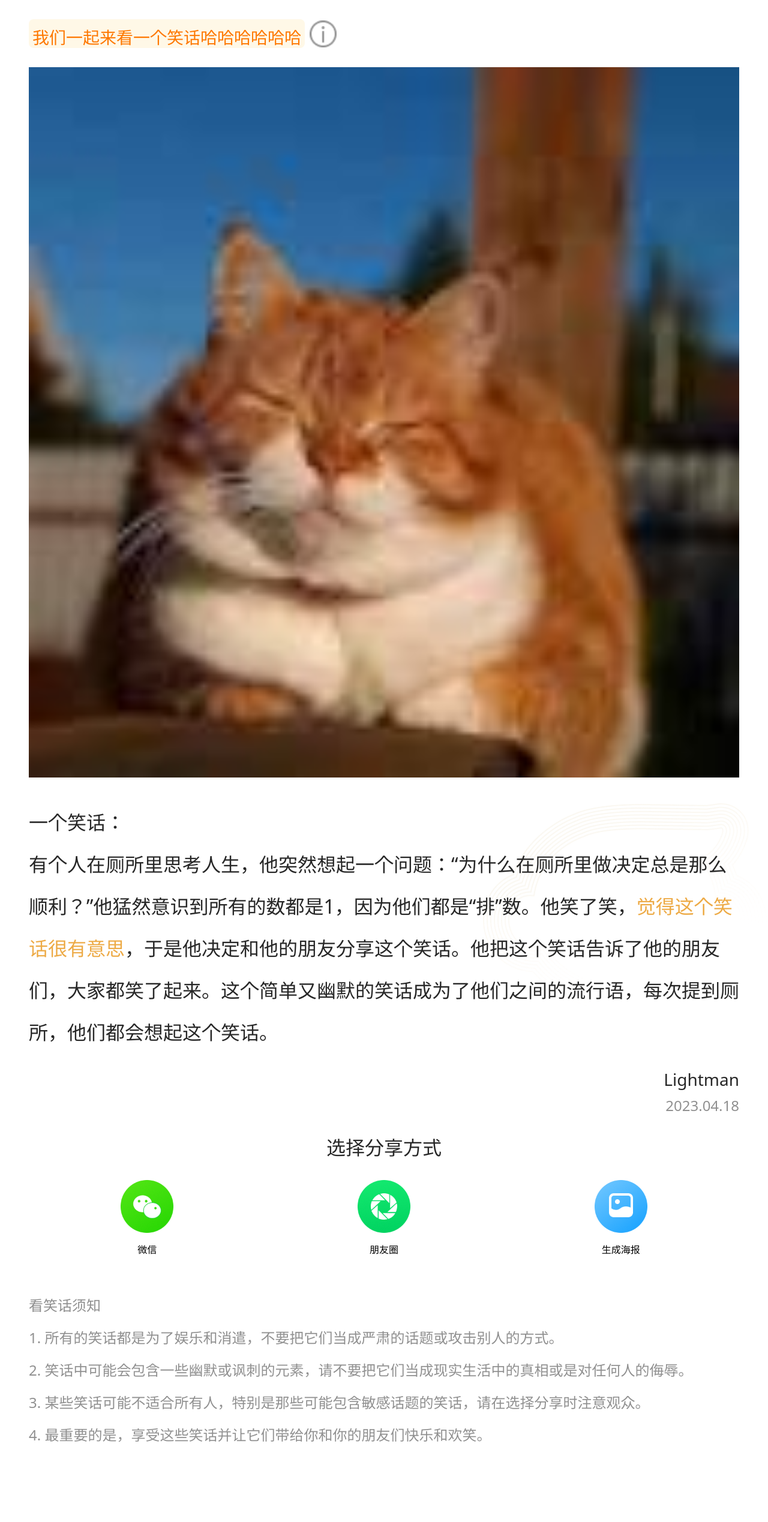
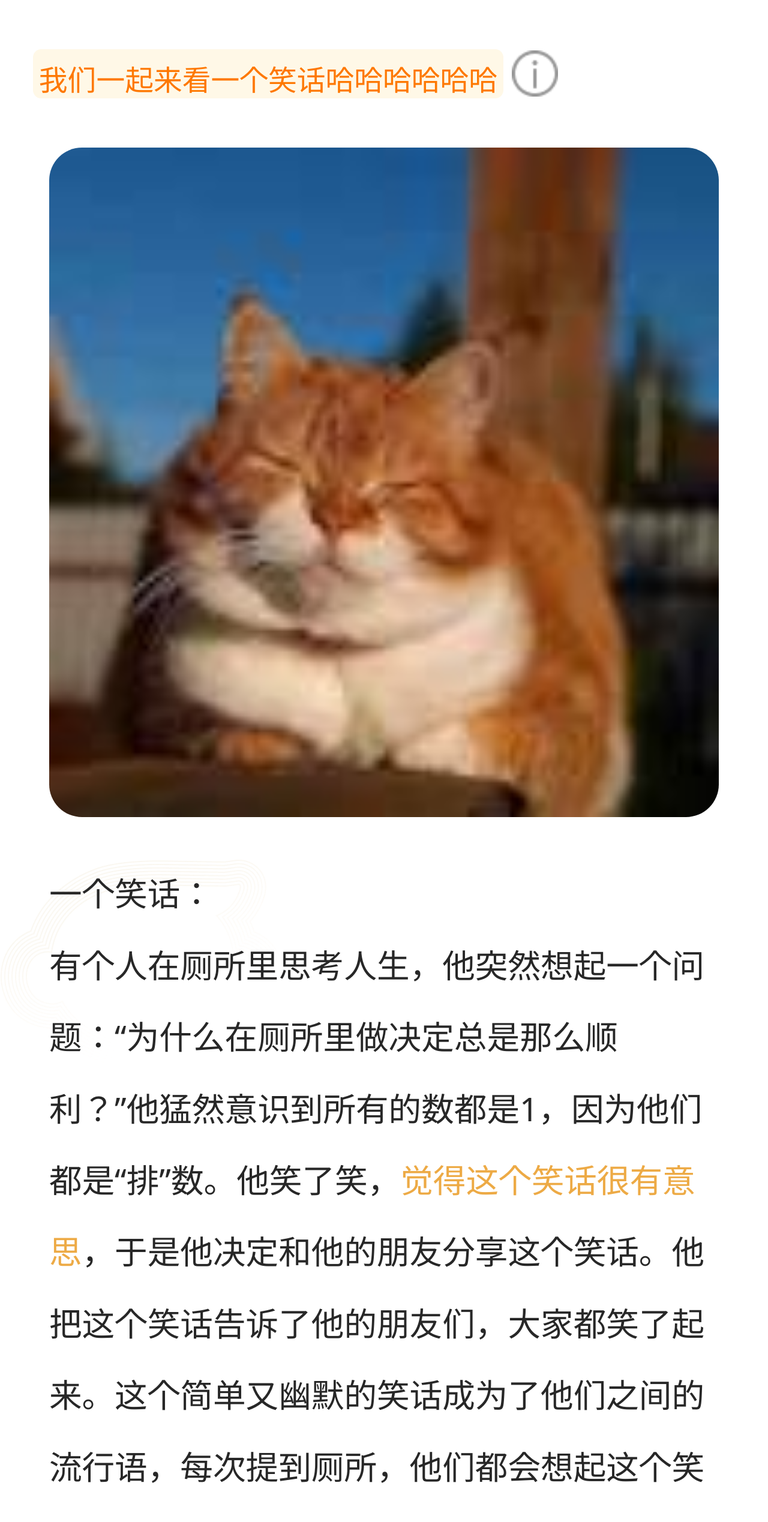
Before and after one commit to Lucifer1/littlegaigai, a Nuxt app: page / in a window 1280 px wide. Shown: the top 2537 px of the page at 60% size. Before the commit the page ends 2429 px from the top, so only its background shows below. Built offline with nearby package versions, Linux system fonts and the light colour scheme.

Commit message:
MOD: tailwind 重写index

```diff
--- a/nuxt.config.ts
+++ b/nuxt.config.ts
@@ -20,23 +20,23 @@ export default defineNuxtConfig({
   postcss: {
     // 添加插件名称作为键，参数作为值
     plugins: {
-      "postcss-px-to-viewport": {
-        unitToConvert: "px",
-        viewportWidth: 750,
-        unitPrecision: 5,
-        propList: ["*"],
-        viewportUnit: "vw",
-        fontViewportUnit: "vw",
-        selectorBlackList: [],
-        minPixelValue: 1,
-        mediaQuery: false,
-        replace: true,
-        exclude: [],
-        landscape: false,
-        landscapeUnit: "vw",
-        landscapeWidth: 1136,
-      },
       tailwindcss: {},
+      // "postcss-px-to-viewport": {
+      //   unitToConvert: "px",
+      //   viewportWidth: 750,
+      //   unitPrecision: 5,
+      //   propList: ["*"],
+      //   viewportUnit: "vw",
+      //   fontViewportUnit: "vw",
+      //   selectorBlackList: [],
+      //   minPixelValue: 1,
+      //   mediaQuery: false,
+      //   replace: true,
+      //   exclude: [],
+      //   landscape: false,
+      //   landscapeUnit: "vw",
+      //   landscapeWidth: 1136,
+      // },
       autoprefixer: {},
     },
   },
--- a/pages/index.vue
+++ b/pages/index.vue
@@ -1,45 +1,76 @@
 <template>
-  <div class="detail-wrapper">
-    <div class="tips-wrapper">
-      <div class="tips">
+  <div class="overflow-auto">
+    <div class="flex items-center mx-32 my-48">
+      <div
+        class="inline-block h-48 p-6 text-28 text-[#fe7801] bg-[#fff8e7] rounded-8 leading-48"
+      >
         我们一起来看一个笑话哈哈哈哈哈哈
       </div>
-      <img class="vip-icon" src="/img/notice-icon.png" alt="">
+      <img
+        class="inline-block ml-8 w-45 h-45"
+        src="/img/notice-icon.png"
+        alt=""
+      />
     </div>
-    <div class="header-wrapper">
-      <img class="header-img" :src="cardBackground" alt="">
+    <div class="relative">
+      <img
+        class="block mt-0 mb-40 mx-48 w-654 rounded-32"
+        :src="cardBackground"
+        alt=""
+      />
     </div>
-    <div class="desc">
+    <div
+      class="desc px-48 py-0 text-32 leading-70 text-[#272727] bg-top-right bg-no-repeat bg-[url('/img/desc-bg.png')]"
+    >
       <p>一个笑话：</p>
-      <p>{{ beforeVipDesc }}<span class="vip-desc">{{ specialDesc }}</span>{{ afterVipDesc }}</p>
-      <div class="send-info">
-        <div class="user-name">
+      <p>
+        {{ beforeVipDesc }}<span class="text-[#edaa45]">{{ specialDesc }}</span
+        >{{ afterVipDesc }}
+      </p>
+      <div class="mt-23 text-right">
+        <div class="text-28 leading-40 text-[#272727]">
           {{ nickName }}
         </div>
-        <div class="send-time">
+        <div class="mt-8 text-24 text-[#909090] leading-32">
           {{ sendTime }}
         </div>
       </div>
     </div>
-    <div class="channel-wrapper">
-      <div class="channel-title">
+    <div class="mx-48 my-0">
+      <div
+        class="mx-0 my-32 w-[100%] text-32 text-center text-[#272727] leading-44 font-medium"
+      >
         选择分享方式
       </div>
-      <div class="channel-content">
-        <div v-for="(item, index) in shareChannelList" :key="index" class="channel-item" @click="shareAsImage(item)">
-          <img class="channel-icon" :src="item.imgUrl" alt="">
+      <div class="flex justify-around">
+        <div
+          v-for="(item, index) in shareChannelList"
+          :key="index"
+          class="flex flex-col justify-center items-center"
+          @click="shareAsImage(item)"
+        >
+          <img class="mb-16 w-88" :src="item.imgUrl" alt="" />
           <div>{{ item.name }}</div>
         </div>
       </div>
     </div>
-    <div class="rule-wrapper">
-      <p>
-        看笑话须知
+    <div class="mt-64 mx-48 mb-0 text-24 font-medium">
+      <p class="mb-20">看笑话须知</p>
+      <p class="mb-20">
+        1.
+        所有的笑话都是为了娱乐和消遣，不要把它们当成严肃的话题或攻击别人的方式。
       </p>
-      <p>1. 所有的笑话都是为了娱乐和消遣，不要把它们当成严肃的话题或攻击别人的方式。</p>
-      <p>2. 笑话中可能会包含一些幽默或讽刺的元素，请不要把它们当成现实生活中的真相或是对任何人的侮辱。</p>
-      <p>3. 某些笑话可能不适合所有人，特别是那些可能包含敏感话题的笑话，请在选择分享时注意观众。</p>
-      <p>4. 最重要的是，享受这些笑话并让它们带给你和你的朋友们快乐和欢笑。</p>
+      <p class="mb-20">
+        2.
+        笑话中可能会包含一些幽默或讽刺的元素，请不要把它们当成现实生活中的真相或是对任何人的侮辱。
+      </p>
+      <p class="mb-20">
+        3.
+        某些笑话可能不适合所有人，特别是那些可能包含敏感话题的笑话，请在选择分享时注意观众。
+      </p>
+      <p class="mb-20">
+        4. 最重要的是，享受这些笑话并让它们带给你和你的朋友们快乐和欢笑。
+      </p>
     </div>
     <!-- <ShareModal ref="shareModal" :shareUrl="shareUrl" :headerUrl="cardBackground" :desc="desc" /> -->
   </div>
@@ -50,18 +81,19 @@ import { ref } from 'vue'
 import { formatDate } from '@/utils/Utils'
 
 const cardBackground = ref('/img/header-demo.jpeg')
-const desc = ref('有个人在厕所里思考人生，他突然想起一个问题：“为什么在厕所里做决定总是那么顺利？”他猛然意识到所有的数都是1，因为他们都是“排”数。他笑了笑，觉得这个笑话很有意思，于是他决定和他的朋友分享这个笑话。他把这个笑话告诉了他的朋友们，大家都笑了起来。这个简单又幽默的笑话成为了他们之间的流行语，每次提到厕所，他们都会想起这个笑话。')
+const desc = ref(
+  '有个人在厕所里思考人生，他突然想起一个问题：“为什么在厕所里做决定总是那么顺利？”他猛然意识到所有的数都是1，因为他们都是“排”数。他笑了笑，觉得这个笑话很有意思，于是他决定和他的朋友分享这个笑话。他把这个笑话告诉了他的朋友们，大家都笑了起来。这个简单又幽默的笑话成为了他们之间的流行语，每次提到厕所，他们都会想起这个笑话。'
+)
 const specialDesc = ref('觉得这个笑话很有意思')
 const beforeVipDesc = desc.value?.split(specialDesc.value)[0]
 const afterVipDesc = desc.value?.split(specialDesc.value)[1]
 const nickName = ref('Lightman')
 const sendTime = ref(formatDate(new Date(), 'YYYY.MM.DD'))
 
-
 const shareChannelList = [
   { imgUrl: '/img/wx.png', name: '微信', type: 'wechat' },
   { imgUrl: '/img/moment.png', name: '朋友圈', type: 'moments' },
-  { imgUrl: '/img/poster.png', name: '生成海报', type: 'poster' }
+  { imgUrl: '/img/poster.png', name: '生成海报', type: 'poster' },
 ]
 
 const shareAsImage = async (item: any) => {
@@ -70,134 +102,7 @@ const shareAsImage = async (item: any) => {
 </script>
 
 <style scoped>
-.detail-wrapper {
-  overflow: auto;
-}
-
-.tips-wrapper {
-  display: flex;
-  align-items: center;
-  margin: 32px 48px;
-}
-
-.tips {
-  display: inline-block;
-  padding: 6px;
-  height: 48px;
-  font-size: 28px;
-  color: #FE7801;
-  background: #FFF8E7;
-  border-radius: 8px;
-  line-height: 48px;
-}
-
-.vip-icon {
-  display: inline-block;
-  margin-left: 8px;
-  width: 45px;
-  height: 45px;
-}
-
-.expired {
-  margin: 48px;
-  font-size: 40px;
-  text-align: center;
-  color: #2A2626;
-  font-weight: 500;
-  line-height: 56px;
-}
-
-.header-wrapper {
-  position: relative;
-}
-
-.header-img {
-  display: block;
-  margin: 0 48px 40px;
-  width: calc(100% - 96px);
-}
-
-.header-icon {
-  position: absolute;
-  top: -50px;
-  right: 0;
-  width: 144px;
-  height: 144px;
-}
-
 .desc {
-  padding: 0 48px;
-  font-size: 32px;
-  color: #272727;
-  background-position: top right;
-  background-repeat: no-repeat;
   background-size: 476px 350px;
-  line-height: 70px;
-  background-image: url("/img/desc-bg.png");
-}
-
-.vip-desc {
-  color: #EDAA45;
-}
-
-.send-info {
-  margin-top: 23px;
-  text-align: right;
-}
-
-.user-name {
-  font-size: 28px;
-  line-height: 40px;
-  color: #272727;
-}
-
-.send-time {
-  margin-top: 8px;
-  font-size: 24px;
-  color: #909090;
-  line-height: 32px;
-}
-
-.channel-wrapper {
-  margin: 0 48px;
-}
-
-.channel-title {
-  margin: 32px 0;
-  width: 100%;
-  font-size: 32px;
-  text-align: center;
-  color: #272727;
-  line-height: 44px;
-  font-weight: 500;
-}
-
-.channel-content {
-  display: flex;
-  justify-content: space-around;
-}
-
-.channel-item {
-  display: flex;
-  flex-direction: column;
-  justify-content: center;
-  align-items: center;
-}
-
-.channel-icon {
-  margin-bottom: 16px;
-  width: 88px;
-}
-
-.rule-wrapper {
-  margin: 64px 48px 0;
-  font-size: 24px;
-  font-weight: 500;
-  line-height: 34px;
-  color: #909090;
-}
-
-.rule-wrapper p {
-  margin-bottom: 20px;
 }
 </style>
--- a/tailwind.config.js
+++ b/tailwind.config.js
@@ -1,4 +1,15 @@
 /** @type {import('tailwindcss').Config} */
+const designWidth = 750;
+const scaleFactor = 100 / designWidth; // 缩放因子
+
+function generateVwValues(start, end, step) {
+  const vwValues = {};
+  for (let i = start; i <= end; i += step) {
+    vwValues[`${i}`] = `${i * scaleFactor}vw`;
+  }
+  return vwValues;
+}
+
 module.exports = {
   content: [
     "./components/**/*.{js,vue,ts}",
@@ -8,7 +19,17 @@ module.exports = {
     "./nuxt.config.{js,ts}",
   ],
   theme: {
-    extend: {},
+    extend: {
+      width: generateVwValues(0, 1000, 1),
+      height: generateVwValues(0, 1000, 1),
+      padding: generateVwValues(0, 1000, 1),
+      margin: generateVwValues(0, 1000, 1),
+      fontSize: generateVwValues(1, 1000, 1),
+      lineHeight: generateVwValues(1, 1000, 1),
+      borderRadius: generateVwValues(0, 1000, 1),
+      backgroundSize: generateVwValues(0, 1000, 1)
+    },
   },
+  variants: {},
   plugins: [],
 }
```
Also changed, not shown: 1 other file (tests, documents, lock files or other folders).
